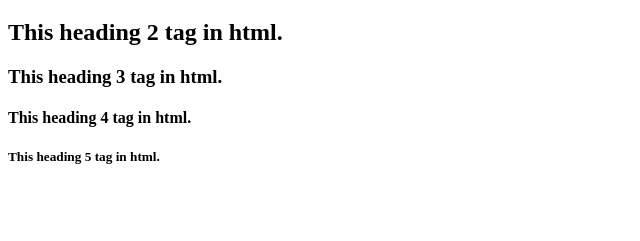
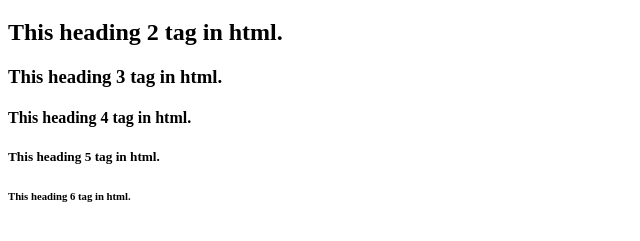
Before and after one commit to sourabhintoit/invitation, a plain HTML site: page index.html in a window 1280 px wide. Shown: the part 61-302 px from the top of the page, without its empty margins (0-640 px from the left). Drawn offline with Linux system fonts and the light colour scheme.

Commit message:
heading 6 added to index.html

```diff
--- a/index.html
+++ b/index.html
@@ -19,5 +19,7 @@
 
     <h5>This heading 5 tag in html.</h5>
 
+    <h6>This heading 6 tag in html.</h6>
+
 </body>
 </html>
```
